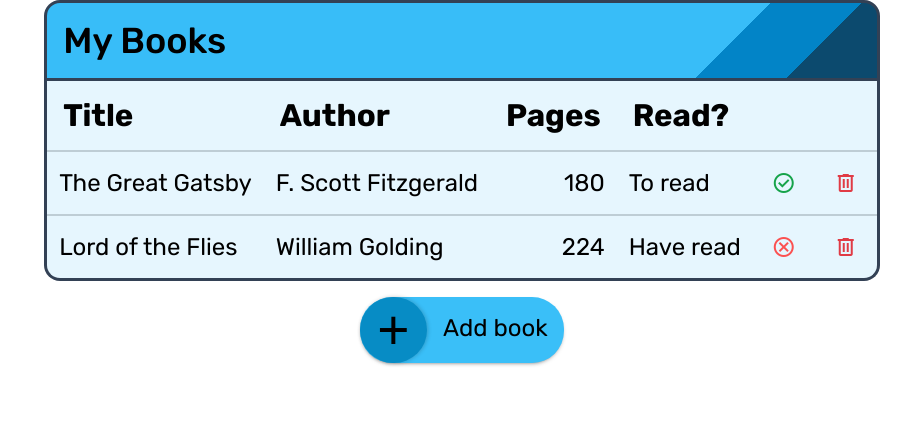
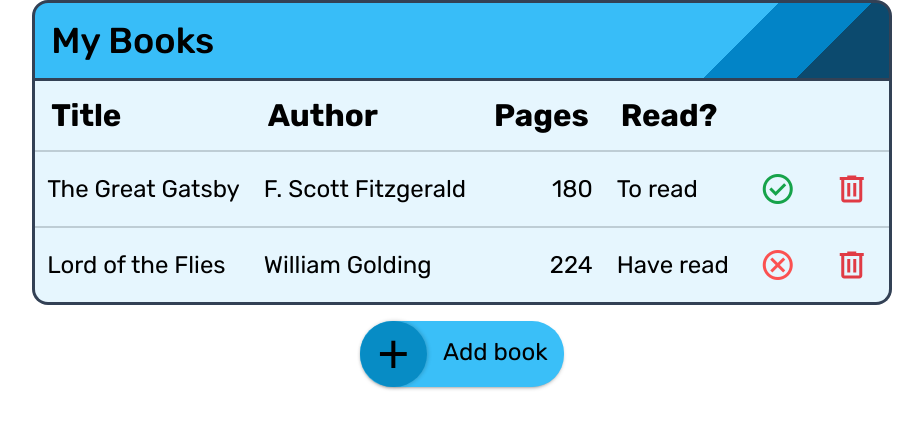
Before and after one commit to tnekent/odin-book-library, a plain HTML site: page index.html in a window 1280 px wide. Shown: the whole page, without its empty margins (178-1101 px from the left). Drawn offline with nearby package versions, Linux system fonts and the light colour scheme.

Commit message:
Increase book action buttons size

```diff
--- a/style.css
+++ b/style.css
@@ -166,6 +166,7 @@ form button {
 }
 
 #book-table td span {
+    font-size: 2.7em;
     color: inherit;
     line-height: 100%;
     vertical-align: middle;
```
